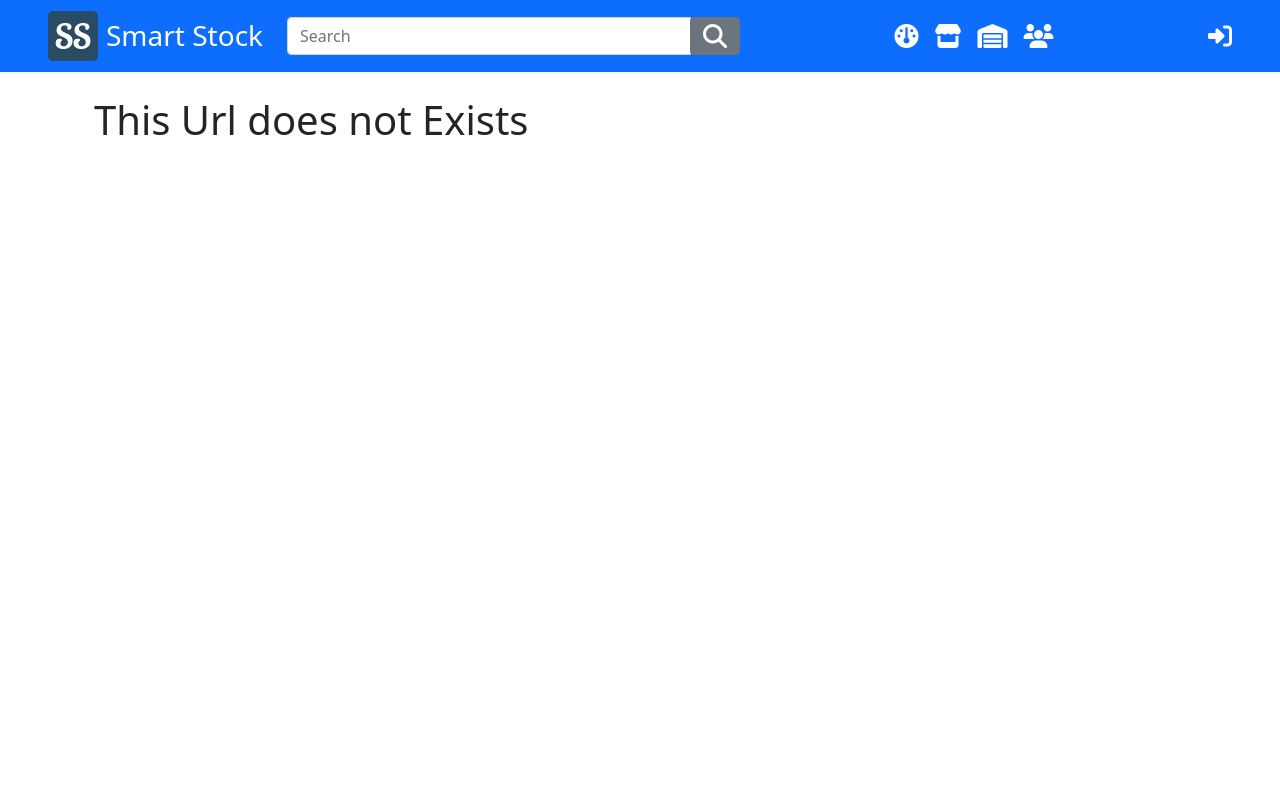
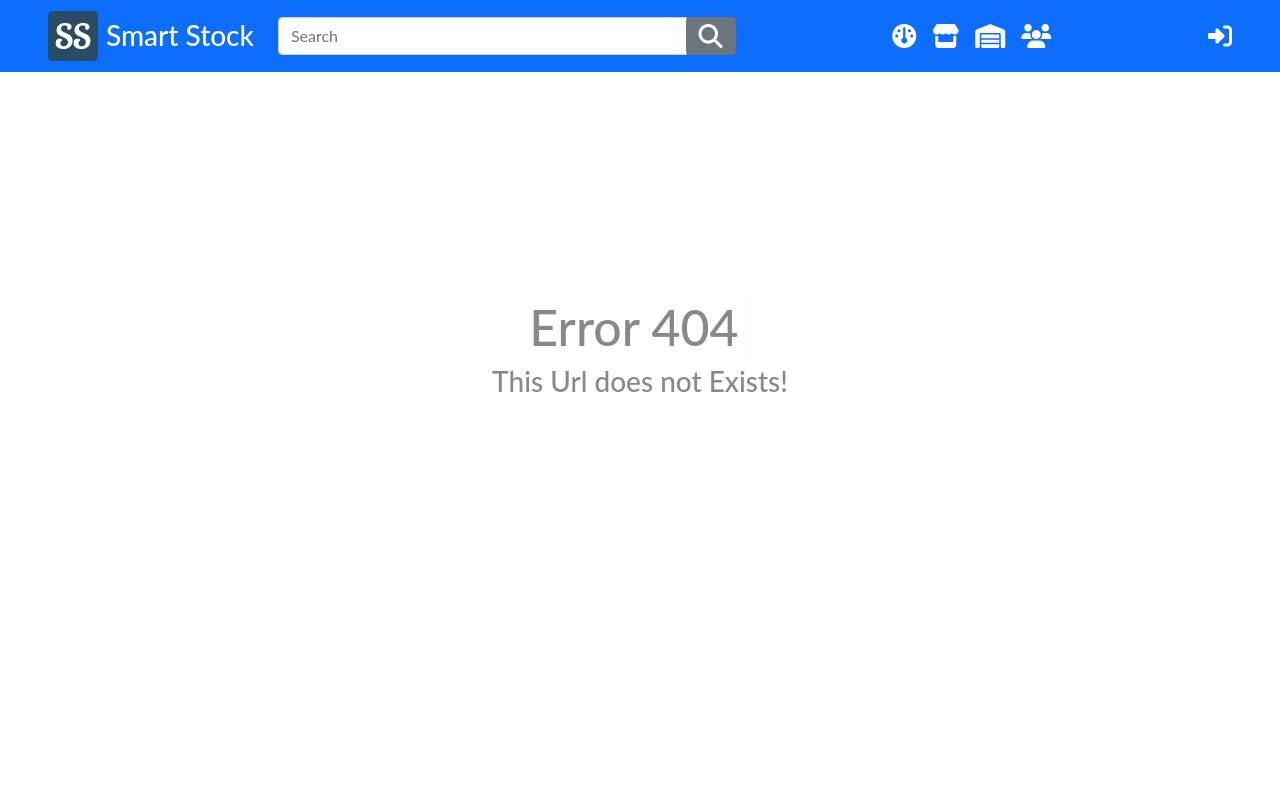
Before and after one commit to IBM-EPBL/IBM-Project-53140-1661315441, a Flask app: page /stock/1 in a window 1280 px wide. Run offline with Flask 2, Linux system fonts and the light colour scheme; some libraries are stand-ins or nearby versions.

Commit message:
404 Page UI

```diff
--- /dev/null
+++ b/Project Development Phase/Sprint 2/static/css/404.css
@@ -0,0 +1,37 @@
+*{
+  transition: all 0.6s;
+}
+
+html {
+  height: 100%;
+}
+
+body{
+  font-family: 'Lato', sans-serif;
+  color: #888;
+  margin: 0;
+}
+
+#main{
+  display: table;
+  width: 100%;
+  height: 70vh;
+  text-align: center;
+}
+
+.fof{
+  display: table-cell;
+  vertical-align: middle;
+}
+
+.fof h1{
+  font-size: 50px;
+  display: inline-block;
+  padding-right: 12px;
+  animation: type .5s alternate infinite;
+}
+
+@keyframes type{
+  from{box-shadow: inset -3px 0px 0px #888;}
+  to{box-shadow: inset -3px 0px 0px transparent;}
+}
--- a/Project Development Phase/Sprint 2/templates/404.html
+++ b/Project Development Phase/Sprint 2/templates/404.html
@@ -1,13 +1,18 @@
 <html>
-{% include "head.html" %}
+
+<head>
+  {% include "head.html" %}
+  <link rel="stylesheet" href="{{ url_for('static', filename='css/404.css') }}">
+</head>
 
 <body>
   {% include "header.html" %}
-  <main class="container p-4">
-
-    <h1>This Url does not Exists</h1>
-
-  </main>
+  <div id="main">
+    <div class="fof">
+      <h1>Error 404</h1>
+      <h3>This Url does not Exists!</h3>
+    </div>
+  </div>
   {% include "scripts.html" %}
 </body>
 
```
